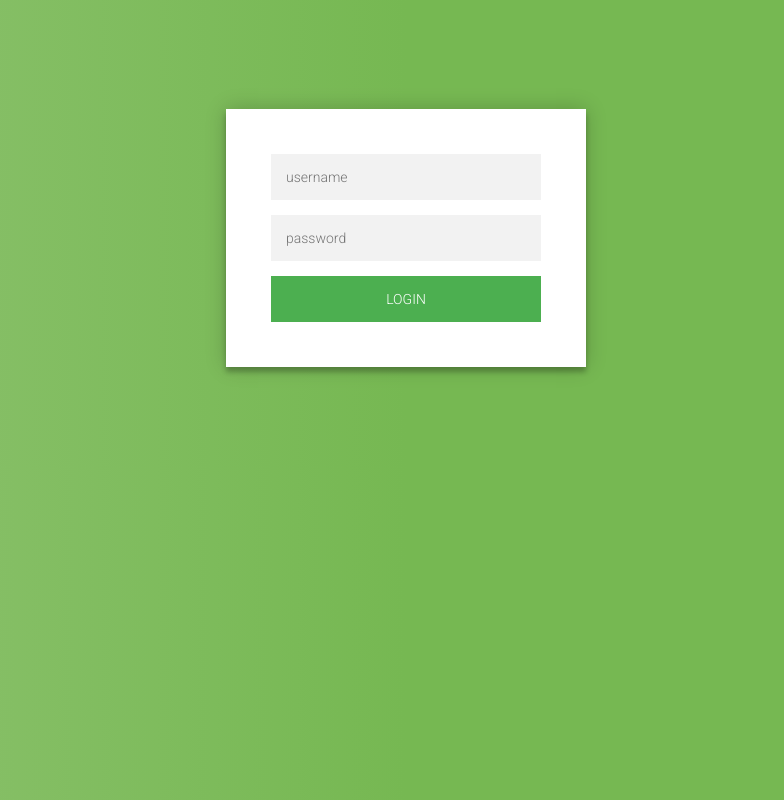
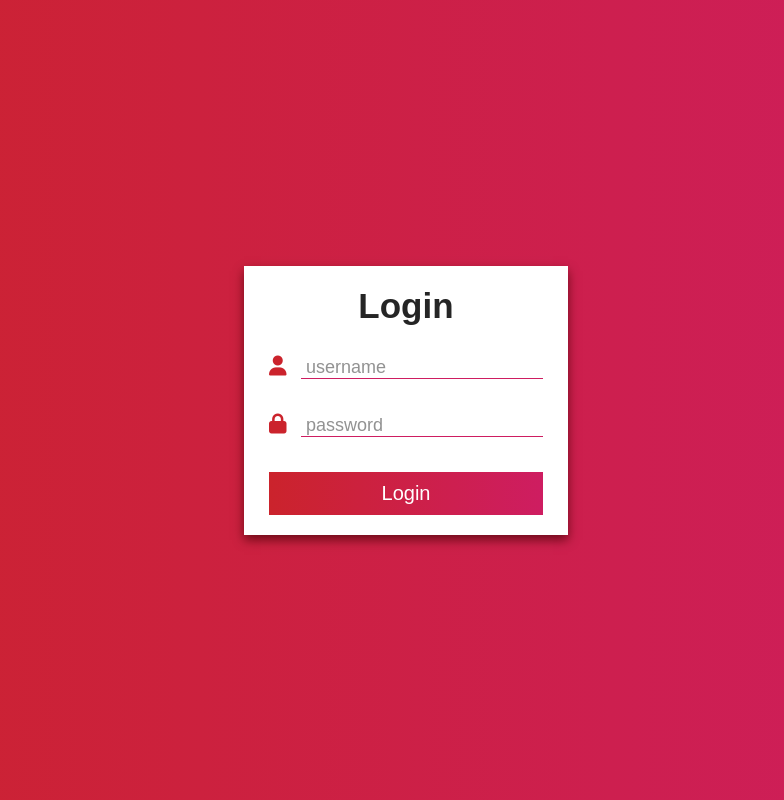
Before and after one commit to Leilacds/portfolio-FrontEnd, a plain HTML site: page login.html in a window 1280 px wide. Shown: the whole page, without its empty margins (234-1018 px from the left). Drawn offline with Linux system fonts and the light colour scheme.

Commit message:
Pantalla de login

```diff
--- a/css/login.css
+++ b/css/login.css
@@ -1,98 +1,68 @@
-@import url(https://fonts.googleapis.com/css?family=Roboto:300);
+* {
+    margin: 0;
+    padding: 0;
+    box-sizing: border-box;
+    font-family: sans-serif;
+}
 
-.login-page {
-  width: 360px;
-  padding: 8% 0 0;
-  margin: auto;
+body {
+    display: flex;
+    align-items: center;
+    justify-content: center;
+    min-height: 100vh;
+    background: linear-gradient(to right, #cb232c, #ce1d61);
 }
-.form {
-  position: relative;
-  z-index: 1;
-  background: #FFFFFF;
-  max-width: 360px;
-  margin: 0 auto 100px;
-  padding: 45px;
-  text-align: center;
-  box-shadow: 0 0 20px 0 rgba(0, 0, 0, 0.2), 0 5px 5px 0 rgba(0, 0, 0, 0.24);
+
+form {
+    display: flex;
+    flex-direction: column;
+    background: #fff;
+    text-align: center;
+    padding: 20px 25px;
+    box-shadow: 0 5px 10px rgba(71, 3, 6, 0.7);
 }
-.form input {
-  font-family: "Roboto", sans-serif;
-  outline: 0;
-  background: #f2f2f2;
-  width: 100%;
-  border: 0;
-  margin: 0 0 15px;
-  padding: 15px;
-  box-sizing: border-box;
-  font-size: 14px;
+
+form .title {
+    color: #252525;
+    font-size: 35px;
+    font-weight: 800;
+    margin-bottom: 30px;
 }
-.form button {
-  font-family: "Roboto", sans-serif;
-  text-transform: uppercase;
-  outline: 0;
-  background: #4CAF50;
-  width: 100%;
-  border: 0;
-  padding: 15px;
-  color: #FFFFFF;
-  font-size: 14px;
-  -webkit-transition: all 0.3 ease;
-  transition: all 0.3 ease;
-  cursor: pointer;
+
+form label {
+    margin-bottom: 35px;
 }
-.form button:hover,.form button:active,.form button:focus {
-  background: #43A047;
+
+form label .fa-solid {
+    font-size: 20px;
+    color: #cb232c;
+    margin-right: 10px;
 }
-.form .message {
-  margin: 15px 0 0;
-  color: #b3b3b3;
-  font-size: 12px;
+
+form label input {
+    outline: none;
+    border: none;
+    color: #252525;
+    border-bottom: solid 1px #ce1d61;
+    padding: 0 5px;
+    font-size: 18px;
 }
-.form .message a {
-  color: #4CAF50;
-  text-decoration: none;
+
+form label input::placeholder {
+    color: rgba(37, 37, 37, 0.5);
 }
-.form .register-form {
-  display: none;
+
+
+form .link {
+    color: #252525;
+    margin-bottom: 15px;
 }
-.container {
-  position: relative;
-  z-index: 1;
-  max-width: 300px;
-  margin: 0 auto;
+
+form button {
+    color: #fff;
+    border: none;
+    background: linear-gradient(to right, #cb232c, #ce1d61);
+    padding: 10px 15px;
+    cursor: pointer;
+    font-size: 20px;
 }
-.container:before, .container:after {
-  content: "";
-  display: block;
-  clear: both;
-}
-.container .info {
-  margin: 50px auto;
-  text-align: center;
-}
-.container .info h1 {
-  margin: 0 0 15px;
-  padding: 0;
-  font-size: 36px;
-  font-weight: 300;
-  color: #1a1a1a;
-}
-.container .info span {
-  color: #4d4d4d;
-  font-size: 12px;
-}
-.container .info span a {
-  color: #000000;
-  text-decoration: none;
-}
-.container .info span .fa {
-  color: #EF3B3A;
-}
-body {
-  background: #76b852; /* fallback for old browsers */
-  background: rgb(141,194,111);
-  background: linear-gradient(90deg, rgba(141,194,111,1) 0%, rgba(118,184,82,1) 50%);
-  font-family: "Roboto", sans-serif;
-  -webkit-font-smoothing: antialiased;
-  -moz-osx-font-smoothing: grayscale;
-}
--- a/js/login.js
+++ b/js/login.js
@@ -1,3 +1,21 @@
- /* $('.message a').click(function(){
-    $('form').animate({height: "toggle", opacity: "toggle"}, "slow");
- });  */
+const username = document.getElementById('username')
+const password = document.getElementById('password')
+const button = document.getElementById('button')
+
+button.addEventListener('click', (e) => {
+    e.preventDefault()
+    const data = {
+        username: username.value,
+        password: password.value
+    }
+
+    console.log(data)
+
+if(data.username=="leila" && data.password=="leila") {
+    console.log("Ha ingresado");
+    window.location.href="index.html";
+}
+else {
+    alert("El usuario o la contraseña es incorrecto");
+}
+})
--- a/login.html
+++ b/login.html
@@ -5,32 +5,25 @@
     <meta http-equiv="X-UA-Compatible" content="IE=edge">
     <meta name="viewport" content="width=device-width, initial-scale=1.0">
     <title>Document</title>
-    <link href="css/login.css" rel="stylesheet" type="text/css">
+    <link rel="stylesheet" href="css/login.css">
+    <link rel="stylesheet" href="https://cdnjs.cloudflare.com/ajax/libs/font-awesome/6.1.1/css/all.min.css" integrity="sha512-KfkfwYDsLkIlwQp6LFnl8zNdLGxu9YAA1QvwINks4PhcElQSvqcyVLLD9aMhXd13uQjoXtEKNosOWaZqXgel0g==" crossorigin="anonymous" referrerpolicy="no-referrer" />
 </head>
-
 <body>
-    <div class="login-page">
-        <div class="form">
-          <form class="register-form">
-            <input type="text" placeholder="name"/>
-            <input type="password" placeholder="password"/>
-            <input type="text" placeholder="email address"/>
-            <button>create</button>
-            <p class="message">Already registered? <a href="#">Sign In</a></p>
-          </form>
-          <form class="login-form">
-            <input type="text" placeholder="username"/>
-            <input type="password" placeholder="password"/>
-            <button>login</button>
-
-          </form>
-        </div>
-      </div>
+    <form action="">
+        <h1 class="title">Login</h1>
+        <label>
+            <i class="fa-solid fa-user"></i>
+            <input placeholder="username" type="text" id="username">
+        </label>
+        <label>
+            <i class="fa-solid fa-lock"></i>
+            <input placeholder="password" type="password" id="password">
+        </label>
 
 
-      <script src="js/login.js"></script>
+        <button id="button">Login</button>
+    </form>
+
+    <script src="js/login.js"></script>
 </body>
-
-
-
 </html>
```
Also changed, not shown: index.html (+1 -0 lines), img/logo.jpeg (added).
